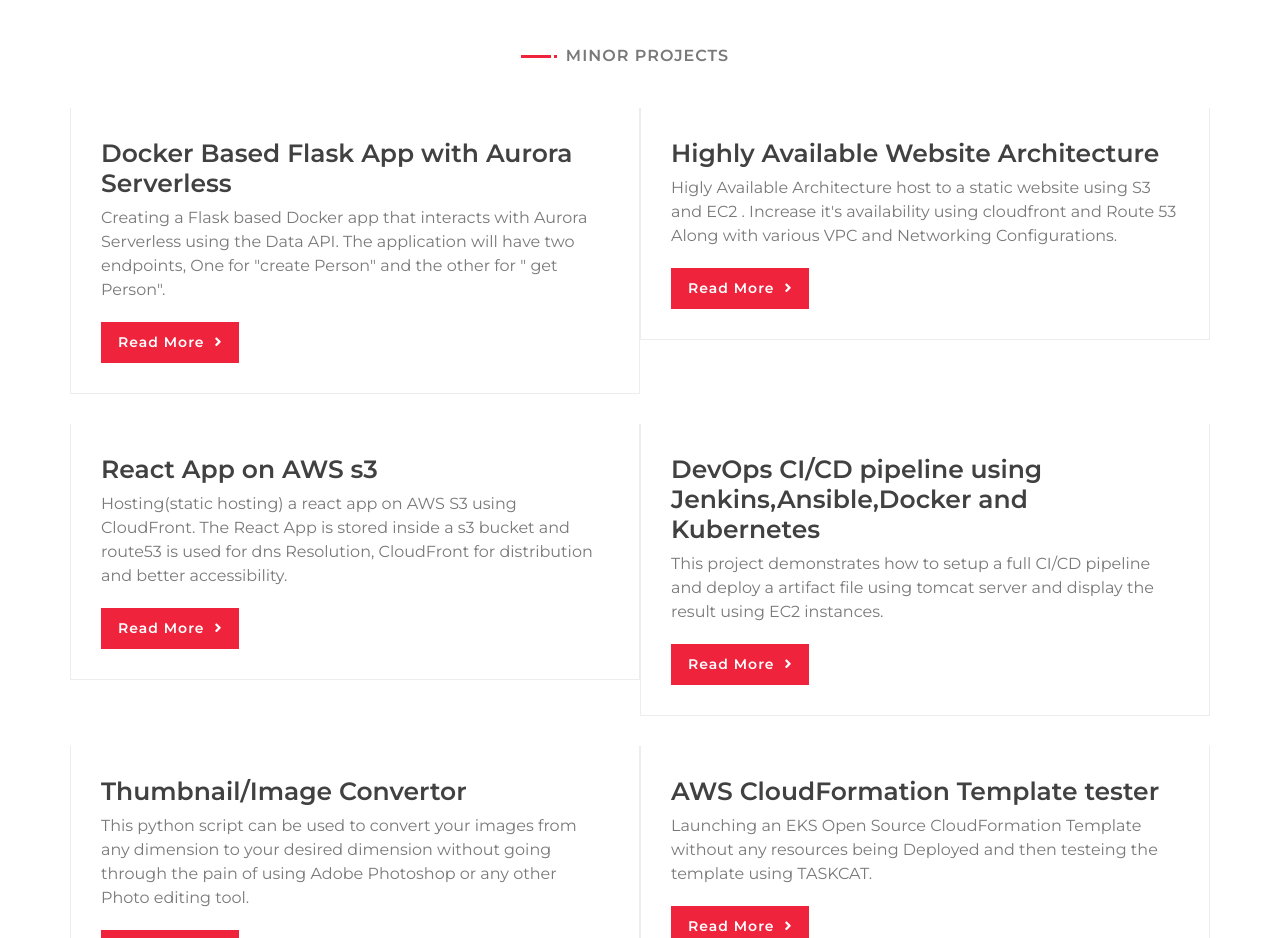
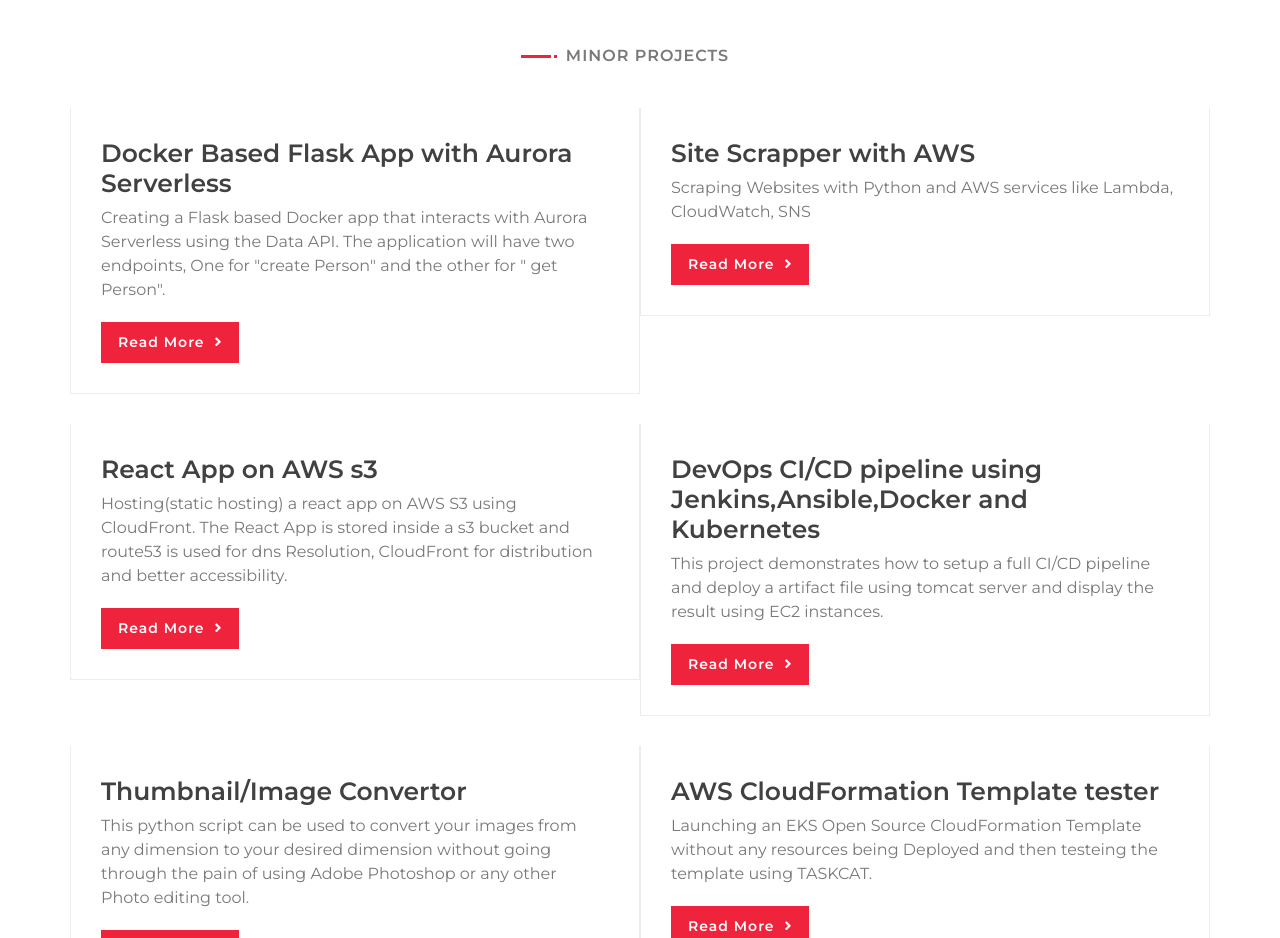
Before and after one commit to shubhgarg2401/shubhgarg2401.github.io, a plain HTML site: page index.html in a window 1280 px wide. Shown: the part 3840-4778 px from the top of the page. Drawn offline with nearby package versions, Linux system fonts and the light colour scheme.

Commit message:
Update index.html

```diff
--- a/index.html
+++ b/index.html
@@ -346,11 +346,11 @@ through filebeat,metricbeat.
                         <div class="blog-item wow fadeInUp" data-wow-delay="0.3s">
 
                             <div class="blog-text">
-                                <h2>Highly Available Website Architecture</h2>
+                                <h2>Site Scrapper with AWS</h2>
                                 <p>
-                                    Higly Available Architecture host to a static website using S3 and EC2 . Increase it's availability using cloudfront and Route 53 Along with various VPC and Networking Configurations.
+                                    Scraping Websites with Python and AWS services like Lambda, CloudWatch, SNS
                                 </p>
-                                <a class="btn" href="">Read More <i class="fa fa-angle-right"></i></a>
+                                <a class="btn" href="https://github.com/shubhgarg2401/Site-Scrapper-with-AWS">Read More <i class="fa fa-angle-right"></i></a>
                             </div>
                         </div>
                     </div>
```
